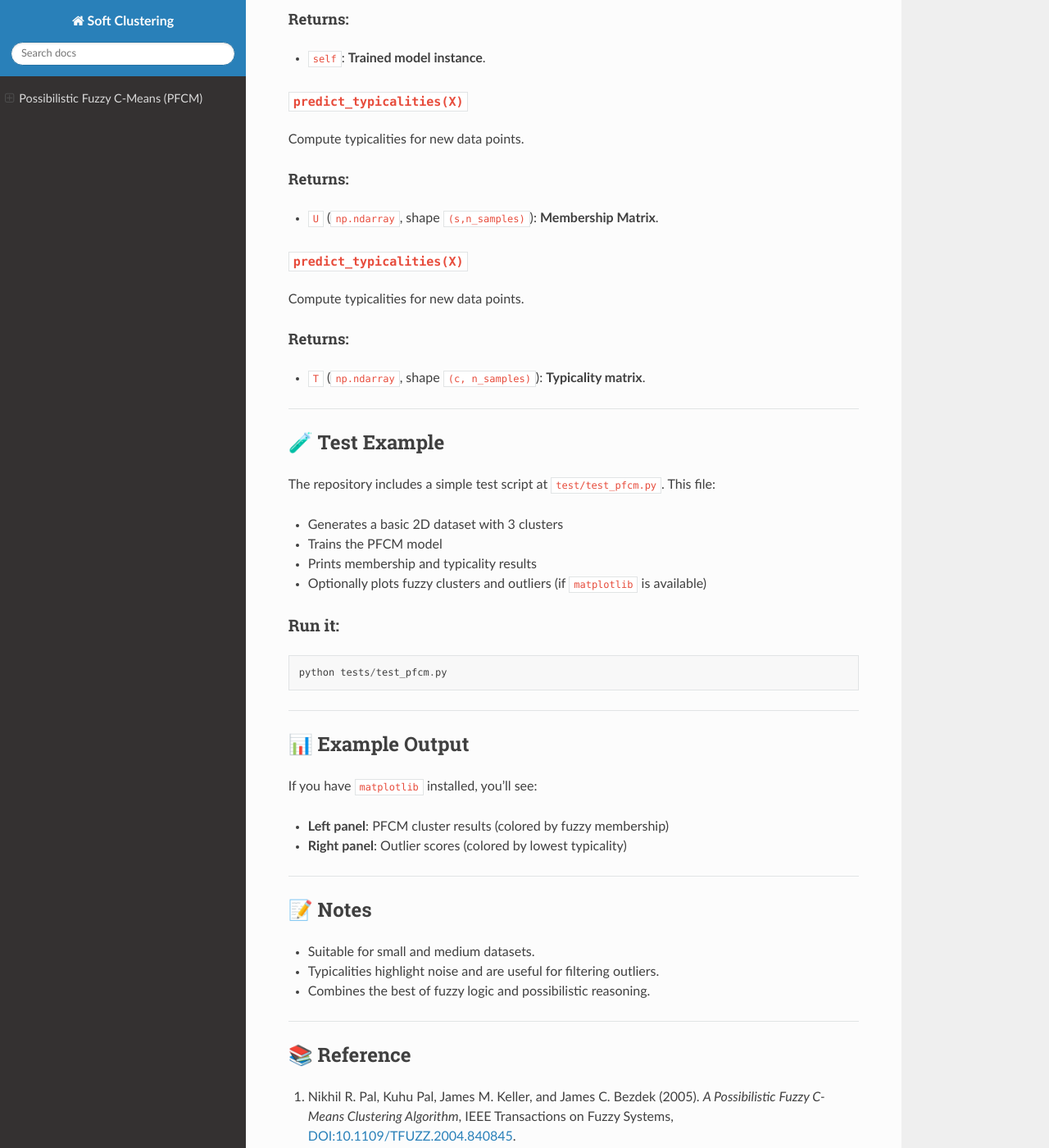
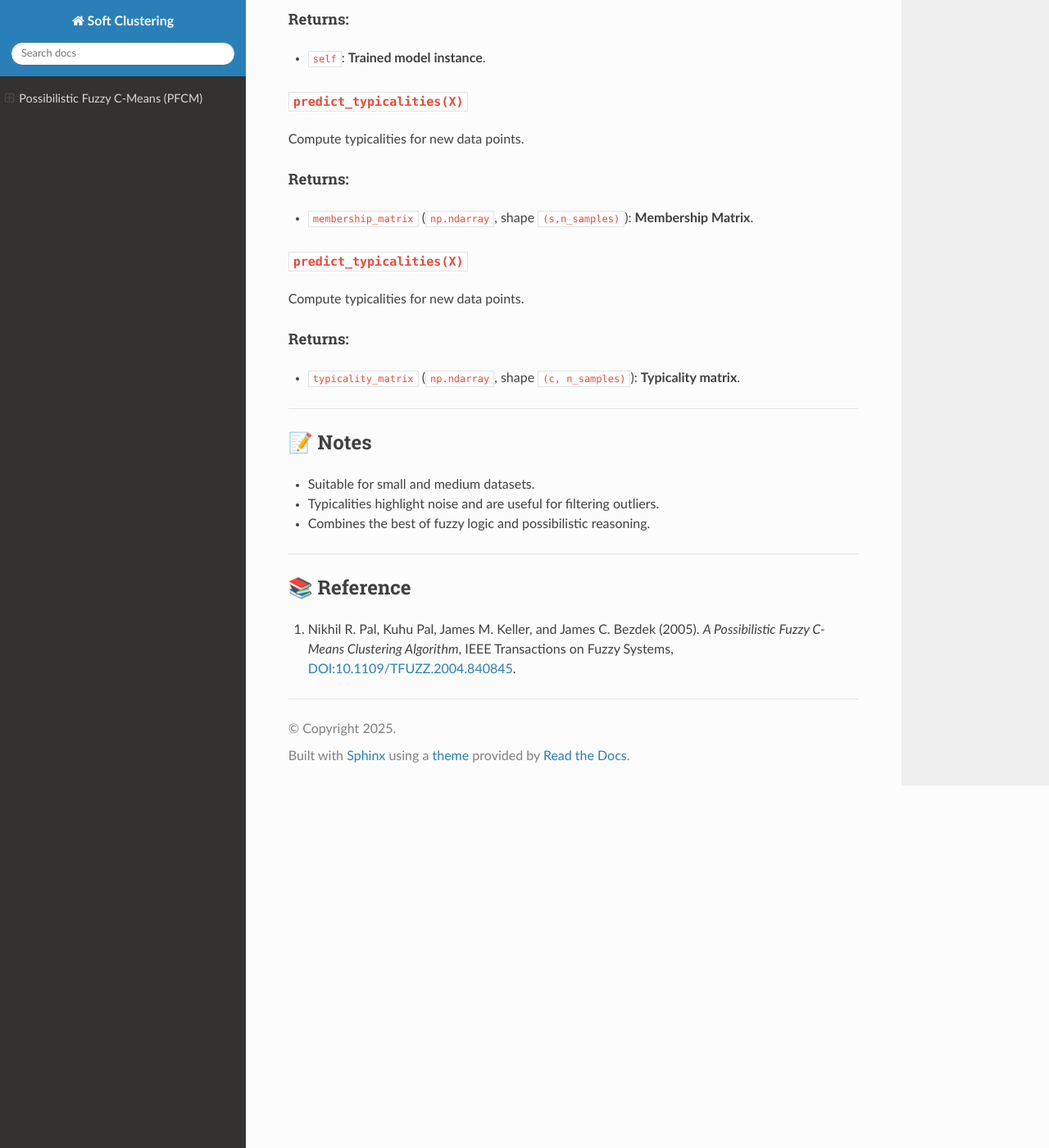
Before and after one commit to soft-clustering/soft-clustering, a Sphinx documentation site: the page built from docs/source/pfcm.md, in a window 1280 px wide and 1400 px high, scrolled down 1805 px. Shown: the whole window at 82% size. Built offline with Sphinx 7.4.7 and the Read the Docs theme 3.1.0, drawn with Linux system fonts in a browser that asks for light colours; some of the changed text lies outside the part shown.

Commit message:
edit PFCM

````diff
--- a/docs/source/pfcm.md
+++ b/docs/source/pfcm.md
@@ -59,9 +59,9 @@
 model.fit(data)
 
 # Access results
-print("Cluster centers:", model.V)
-print("Memberships:", model.U)
-print("Typicalities:", model.T)
+print("Cluster centers:", model.cluster_centroids)
+print("Memberships:", model.membership_matrix)
+print("Typicalities:", model.typicality_matrix)
 ```
 ---
 
@@ -85,7 +85,7 @@
 
 #### Returns:
 
-- `U` (`np.ndarray`, shape `(s,n_samples)`): **Membership Matrix**.
+- `membership_matrix` (`np.ndarray`, shape `(s,n_samples)`): **Membership Matrix**.
 
 
 
@@ -94,39 +94,10 @@
 
 #### Returns:
 
-- `T` (`np.ndarray`, shape `(c, n_samples)`): **Typicality matrix**.
+- `typicality_matrix` (`np.ndarray`, shape `(c, n_samples)`): **Typicality matrix**.
 
 ---
 
-## 🧪 Test Example
-
-The repository includes a simple test script at `test/test_pfcm.py`. This file:
-
-- Generates a basic 2D dataset with 3 clusters
-
-- Trains the PFCM model
-
-- Prints membership and typicality results
-
-- Optionally plots fuzzy clusters and outliers (if `matplotlib` is available)
-
-#### Run it:
-
-```python
-python tests/test_pfcm.py
-```
-
----
-
-## 📊 Example Output
-
-If you have `matplotlib` installed, you'll see:
-
-- **Left panel**: PFCM cluster results (colored by fuzzy membership)
-
-- **Right panel**: Outlier scores (colored by lowest typicality)
-
----
 
 ## 📝 Notes
 
````
Also changed, not shown: 2 other files.
